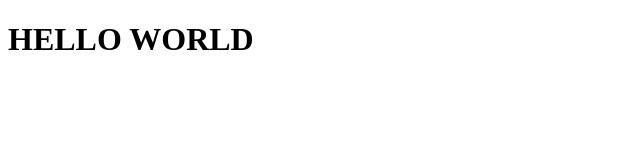
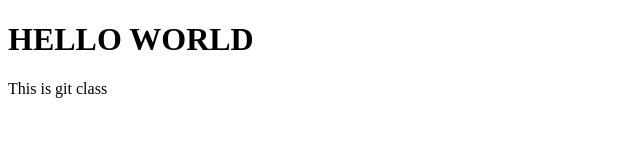
Before and after one commit to Adele-Omotolani/git-class, a plain HTML site: page Index.html in a window 1280 px wide. Shown: the whole page, without its empty margins (0-640 px from the left). Drawn offline with Linux system fonts and the light colour scheme.

Commit message:
added p tag

```diff
--- a/Index.html
+++ b/Index.html
@@ -5,5 +5,6 @@
     </head>
     <body>
         <h1>HELLO WORLD</h1>
+        <p>This is git class</p>
     </body>
 </html>
```
